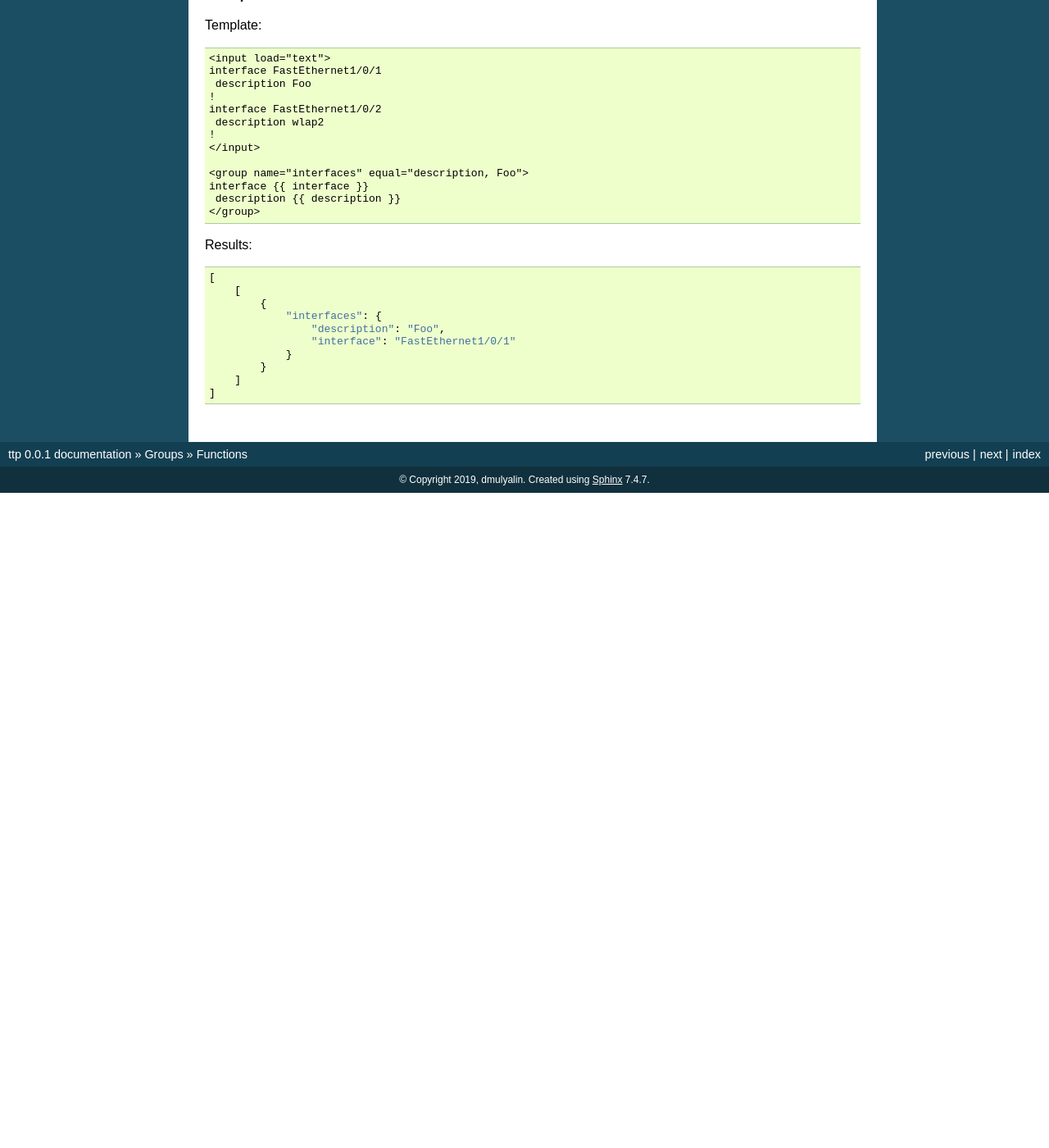
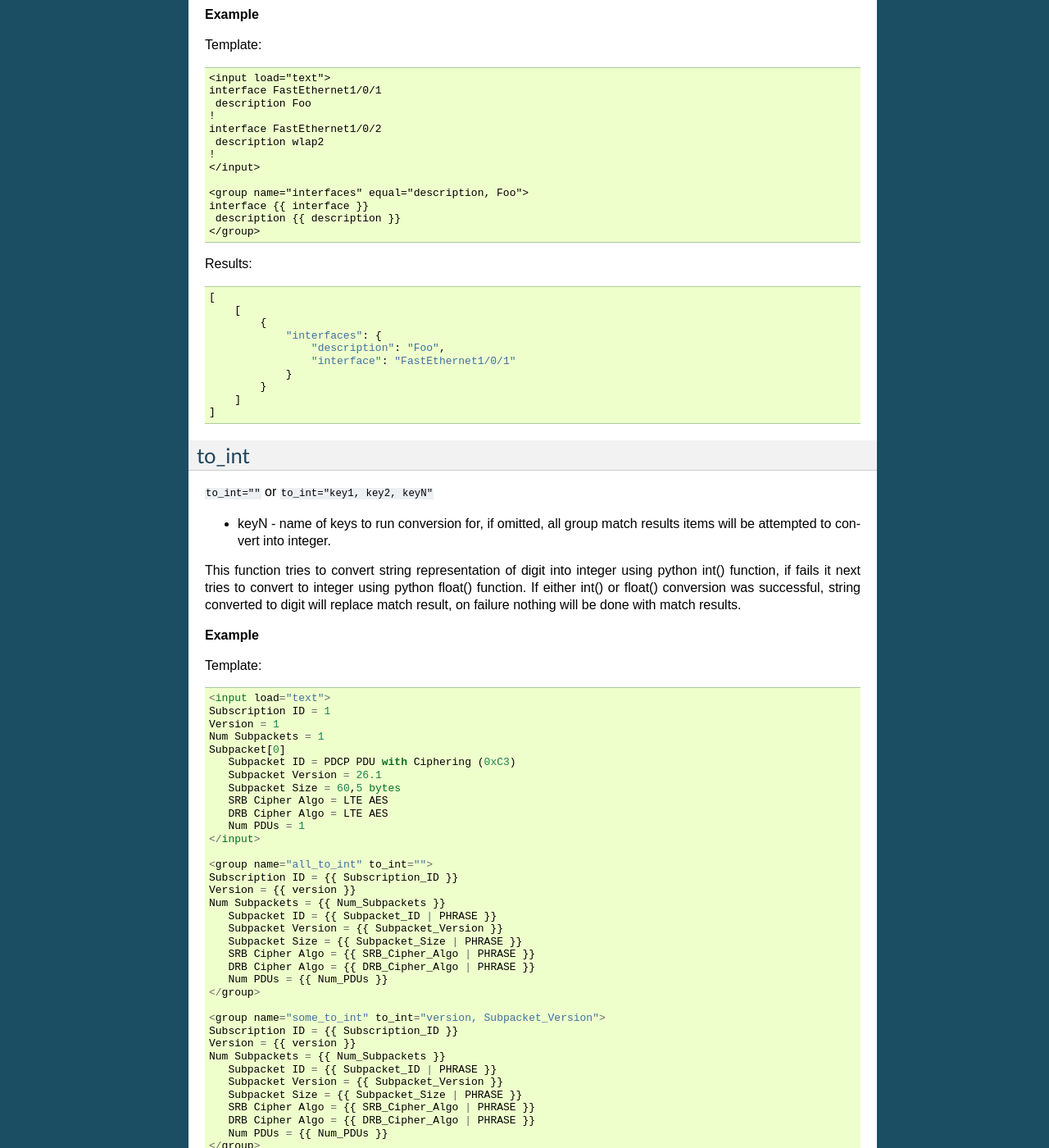
Before and after one commit to dmulyalin/ttp, a Sphinx documentation site: the page built from docs/source/Groups/Functions.rst, in a window 1280 px wide and 1400 px high, scrolled down 14208 px. Shown: the whole window at 82% size. Built offline with Sphinx 7.4.7, drawn with Linux system fonts in a browser that asks for light colours; before the commit the page ends 14809 px from its top, so only the background shows below that; some of the changed text lies outside the part shown.

Commit message:
added group to_int function, tests and documentation for it

```diff
--- a/docs/source/Groups/Functions.rst
+++ b/docs/source/Groups/Functions.rst
@@ -39,6 +39,8 @@ Condition functions help to evaluate group results and return *False* or *True*,
      - converts Python2 str srings in unicode strings
    * - `equal`_
      - verifies that key's value is equal to provided value
+   * - `to_int`_
+     - converts given keys to integer (int or float) or tries to convert all match result values
 
 containsall
 ------------------------------------------------------------------------------
@@ -822,3 +824,84 @@ Results::
             }
         ]
     ]
+
+to_int
+------------------------------------------------------------------------------
+``to_int=""`` or ``to_int="key1, key2, keyN"``
+
+* keyN - name of keys to run conversion for, if omitted, all group match results items will be attempted to convert into integer.
+
+This function tries to convert string representation of digit into integer using python int() function, if fails it next tries to convert to integer using python float() function.
+If either int() or float() conversion was successful, string converted to digit will replace match result, on failure nothing will be done with match results.
+
+**Example**
+
+Template::
+
+    <input load="text">
+    Subscription ID = 1
+    Version = 1
+    Num Subpackets = 1
+    Subpacket[0]
+       Subpacket ID = PDCP PDU with Ciphering (0xC3)
+       Subpacket Version = 26.1
+       Subpacket Size = 60,5 bytes
+       SRB Cipher Algo = LTE AES
+       DRB Cipher Algo = LTE AES
+       Num PDUs = 1
+    </input>
+
+    <group name="all_to_int" to_int="">
+    Subscription ID = {{ Subscription_ID }}
+    Version = {{ version }}
+    Num Subpackets = {{ Num_Subpackets }}
+       Subpacket ID = {{ Subpacket_ID | PHRASE }}
+       Subpacket Version = {{ Subpacket_Version }}
+       Subpacket Size = {{ Subpacket_Size | PHRASE }}
+       SRB Cipher Algo = {{ SRB_Cipher_Algo | PHRASE }}
+       DRB Cipher Algo = {{ DRB_Cipher_Algo | PHRASE }}
+       Num PDUs = {{ Num_PDUs }}
+    </group>
+
+    <group name="some_to_int" to_int="version, Subpacket_Version">
+    Subscription ID = {{ Subscription_ID }}
+    Version = {{ version }}
+    Num Subpackets = {{ Num_Subpackets }}
+       Subpacket ID = {{ Subpacket_ID | PHRASE }}
+       Subpacket Version = {{ Subpacket_Version }}
+       Subpacket Size = {{ Subpacket_Size | PHRASE }}
+       SRB Cipher Algo = {{ SRB_Cipher_Algo | PHRASE }}
+       DRB Cipher Algo = {{ DRB_Cipher_Algo | PHRASE }}
+       Num PDUs = {{ Num_PDUs }}
+    </group>
+
+Results::
+
+    [
+        [
+            {
+                "all_to_int": {
+                    "DRB_Cipher_Algo": "LTE AES",
+                    "Num_PDUs": 1,
+                    "Num_Subpackets": 1,
+                    "SRB_Cipher_Algo": "LTE AES",
+                    "Subpacket_ID": "PDCP PDU with Ciphering (0xC3)",
+                    "Subpacket_Size": "60,5 bytes",
+                    "Subpacket_Version": 26.1,
+                    "Subscription_ID": 1,
+                    "version": 1
+                },
+                "some_to_int": {
+                    "DRB_Cipher_Algo": "LTE AES",
+                    "Num_PDUs": "1",
+                    "Num_Subpackets": "1",
+                    "SRB_Cipher_Algo": "LTE AES",
+                    "Subpacket_ID": "PDCP PDU with Ciphering (0xC3)",
+                    "Subpacket_Size": "60,5 bytes",
+                    "Subpacket_Version": 26.1,
+                    "Subscription_ID": "1",
+                    "version": 1
+                }
+            }
+        ]
+    ]
```
Also changed, not shown: 4 other files.
